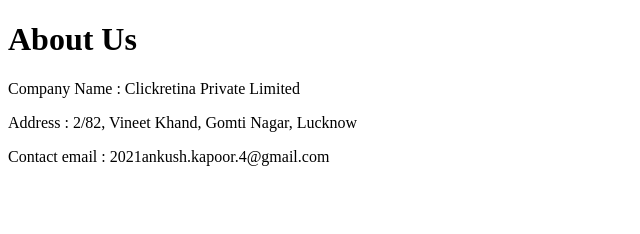
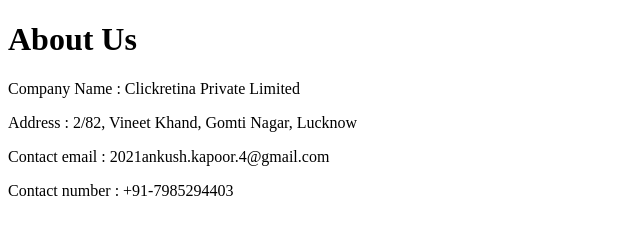
Before and after one commit to ankush2016/ankush2016.github.io, a plain HTML site: page watools/about-us-youtools.html in a window 1280 px wide. Shown: the whole page, without its empty margins (0-640 px from the left). Drawn offline with Linux system fonts and the light colour scheme.

Commit message:
Update about-us-youtools.html

```diff
--- a/watools/about-us-youtools.html
+++ b/watools/about-us-youtools.html
@@ -9,6 +9,7 @@
 <p>Company Name : Clickretina Private Limited</p>
 <p>Address : 2/82, Vineet Khand, Gomti Nagar, Lucknow</p>
 <p>Contact email : 2021ankush.kapoor.4@gmail.com</p>
+<p>Contact number : +91-7985294403</p>
 
 </body>
 </html>
```
